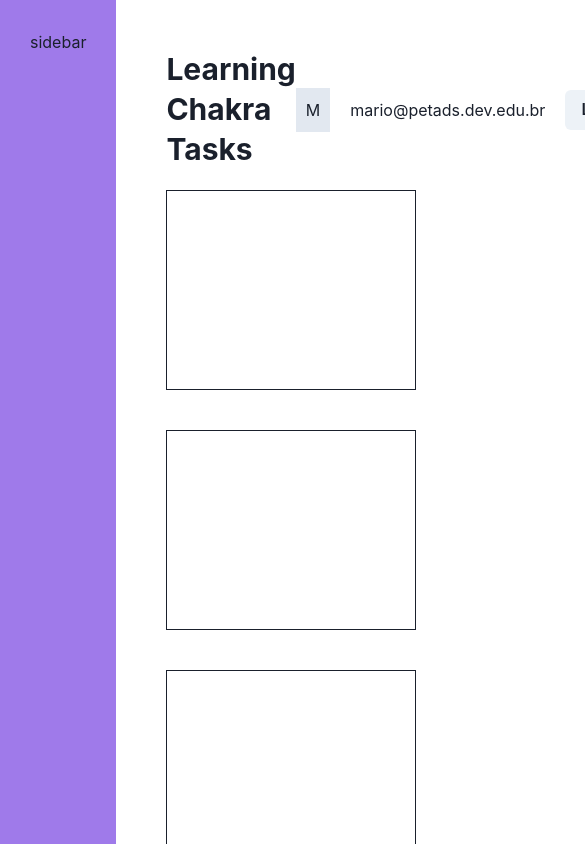
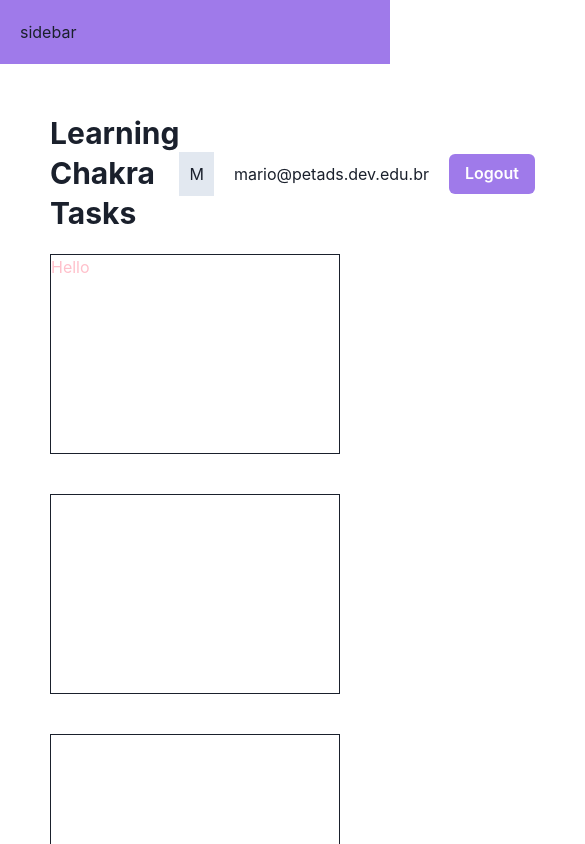
Before and after one commit to LVSigoli/Estdudando-Chakra-UI, a React (Vite) app: page / in a window 390 px wide. Shown: the top 844 px of the page, 585 px wide, since content can reach past the window. Built offline with nearby package versions, Linux system fonts and the light colour scheme.

Commit message:
feat: Apply responsive layout to dashboard.

```diff
--- a/src/components/Navbar.jsx
+++ b/src/components/Navbar.jsx
@@ -1,4 +1,12 @@
 import { Box, Button, Flex, HStack, Heading, Spacer, Text } from "@chakra-ui/react";
+
+const btn_styles = {
+  bg: "purple.400",
+  color: "white",
+  ":hover": {
+    bg: "purple.200",
+  },
+};
 
 export default function NavBar() {
   return (
@@ -11,7 +19,7 @@
           M
         </Box>
         <Text>mario@petads.dev.edu.br</Text>
-        <Button>Logout</Button>
+        <Button sx={btn_styles}>Logout</Button>
       </HStack>
     </Flex>
   );
--- a/src/layouts/RootLayout.jsx
+++ b/src/layouts/RootLayout.jsx
@@ -5,10 +5,16 @@
 export default function RootLayout() {
   return (
     <Grid templateColumns={"repeat(6,1fr)"} br="gray.50">
-      <GridItem as="aside" colSpan={"1"} bg="purple.400" minHeight={"100hv"} p={"30px"}>
+      <GridItem
+        as="aside"
+        colSpan={{ base: 6, lg: 2, xl: 1 }}
+        bg="purple.400"
+        minHeight={{ lg: "100vh" }}
+        p={{ base: "20px", lg: "30px" }}
+      >
         <span>sidebar</span>
       </GridItem>
-      <GridItem as="main" colSpan={"5"} padding={"40px"}>
+      <GridItem as="main" colSpan={{ base: 6, lg: 4, xl: 5 }} padding={"40px"}>
         <NavBar />
         <Outlet />
       </GridItem>
--- a/src/pages/Dashboard.jsx
+++ b/src/pages/Dashboard.jsx
@@ -1,9 +1,11 @@
-import { Box, SimpleGrid } from "@chakra-ui/react";
+import { Box, SimpleGrid, Text } from "@chakra-ui/react";
 
 export default function Dashboard() {
   return (
     <SimpleGrid columns={4} spacing={10} minChildWidth={"250px"} p="10px">
-      <Box bg={"white"} h={"200px"} border={"1px solid"}></Box>
+      <Box bg={"white"} h={"200px"} border={"1px solid"}>
+        <Text color={{ base: "pink", md: "blue", lg: "green" }}>Hello</Text>
+      </Box>
       <Box bg={"white"} h={"200px"} border={"1px solid"}></Box>
       <Box bg={"white"} h={"200px"} border={"1px solid"}></Box>
       <Box bg={"white"} h={"200px"} border={"1px solid"}></Box>{" "}
```
